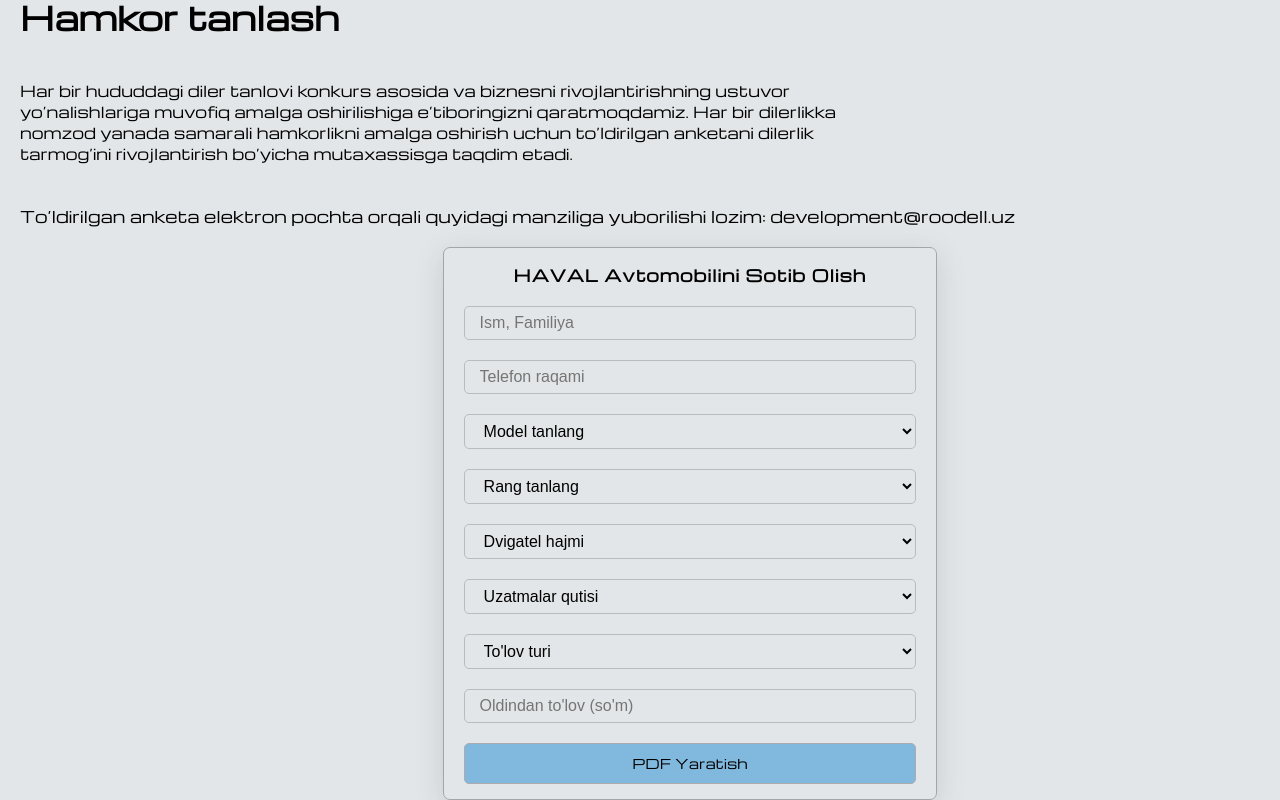
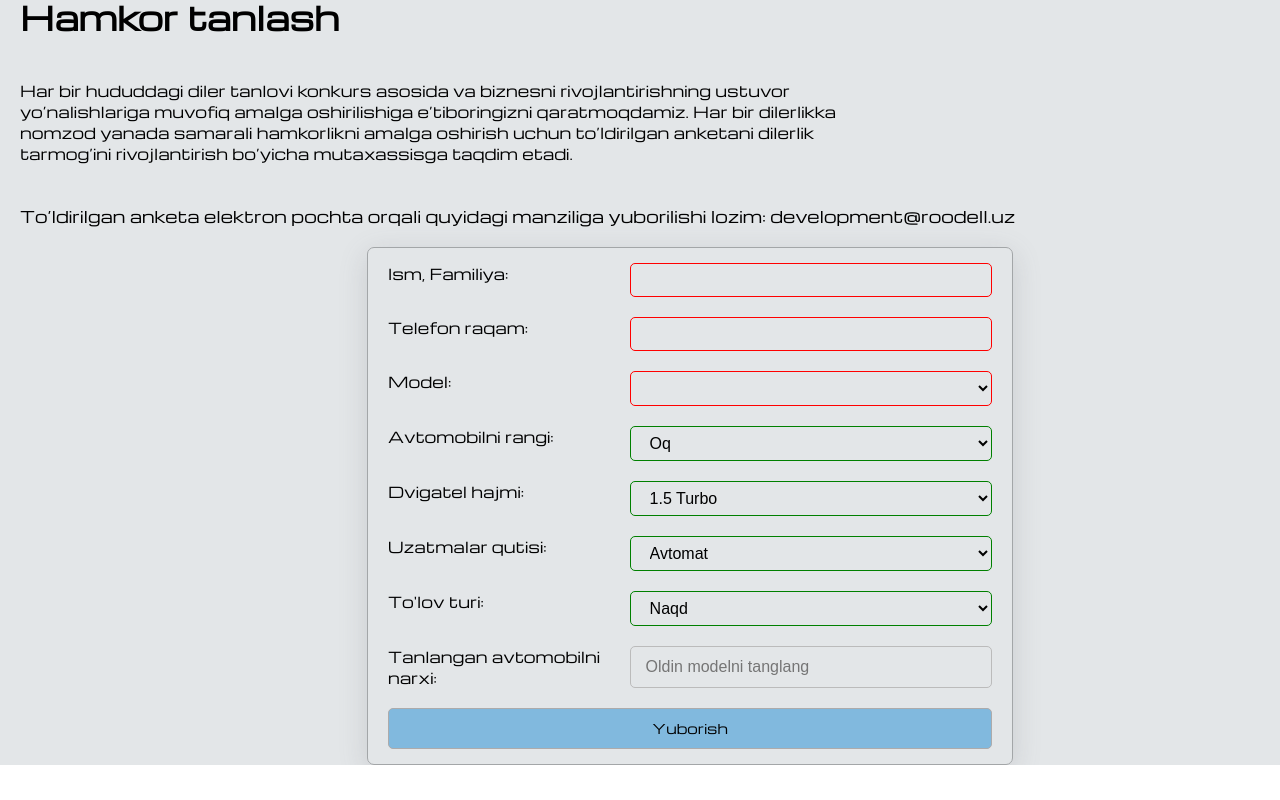
Before and after one commit to akmalshakirov/haval, a React (Vite) app: page /about-gwm/haval-v-uzbekistane/how-become-dealer in a window 1280 px wide. Shown: the part 889-1689 px from the top of the page. After the commit the page ends 1654 px from the top, so only its background shows below. Built offline with nearby package versions, Linux system fonts and the light colour scheme.

Commit message:
download-pdf + dealers page

```diff
--- a/src/Components/DownloadPdf/DownloadPdf.css
+++ b/src/Components/DownloadPdf/DownloadPdf.css
@@ -6,7 +6,6 @@
 .download-pdf-form {
     display: flex;
     flex-direction: column;
-    align-items: center;
     min-width: calc(100% + 100px);
     justify-content: center;
     gap: 20px;
@@ -15,10 +14,26 @@
     border-radius: 7px;
     box-shadow: rgba(100, 100, 111, 0.2) 0px 7px 29px 0px;
     position: relative;
+    transition: 0.3s;
 }
-.download-pdf-form h3 {
-    font-size: 16px;
-    letter-spacing: 1px;
+.download-pdf-form > div {
+    display: flex;
+}
+.download-pdf-form > div > label {
+    font-size: 15px;
+}
+.download-pdf-form > div > input,
+.download-pdf-form > div > select {
+    max-width: 60%;
+    margin-left: auto;
+}
+.download-pdf-form input:invalid,
+.download-pdf-form select:invalid {
+    border-color: red;
+}
+.download-pdf-form input:valid,
+.download-pdf-form select:valid {
+    border-color: green;
 }
 .download-pdf-form input,
 .download-pdf-form select {
--- a/src/Components/DownloadPdf/DownloadPdf.jsx
+++ b/src/Components/DownloadPdf/DownloadPdf.jsx
@@ -2,6 +2,19 @@
 import "./DownloadPdf.css";
 
 export default function DownloadPdf() {
+    const CarModelsArr = [
+        { id: 1, model: "HAVAL Dargo", value: "Dargo", price: "399 900 000" },
+        { id: 2, model: "HAVAL Jolion", value: "Jolion", price: "279 900 000" },
+        { id: 3, model: "HAVAL M6", value: "M6", price: "249 900 000" },
+        { id: 4, model: "HAVAL H6", value: "H6", price: "324 900 000" },
+        {
+            id: 5,
+            model: "GWM WINGLE 7",
+            value: "GWM WINGLE 7",
+            price: "399 900 000",
+        },
+    ];
+
     const [formData, setFormData] = useState({
         fullname: "",
         phone: "",
@@ -11,6 +24,7 @@
         transmission: "",
         payment: "",
         prepayment: "",
+        price: "",
     });
 
     const formatPhoneNumber = (value) => {
@@ -27,6 +41,13 @@
         if (name === "phone") {
             let formattedValue = formatPhoneNumber(value);
             setFormData({ ...formData, [name]: formattedValue });
+        } else if (name === "model") {
+            const selectedCar = CarModelsArr.find((car) => car.value === value);
+            setFormData({
+                ...formData,
+                model: value,
+                price: selectedCar ? selectedCar.price : "",
+            });
         } else {
             setFormData({ ...formData, [name]: value });
         }
@@ -73,64 +94,102 @@
         <div className='download-pdf-page'>
             <div className='download-pdf-container'>
                 <form onSubmit={generatePDF} className='download-pdf-form'>
-                    <h3>HAVAL Avtomobilini Sotib Olish</h3>
+                    <div>
+                        <label htmlFor='toliq-ism'>Ism, Familiya:</label>
                         <input
+                            id='toliq-ism'
                             name='fullname'
-                        placeholder='Ism, Familiya'
                             onChange={handleChange}
                             required
                         />
+                    </div>
+                    <div>
+                        <label htmlFor='telefon-raqam'>Telefon raqam:</label>
                         <input
+                            id='telefon-raqam'
                             type='tel'
                             name='phone'
-                        placeholder='Telefon raqami'
                             value={formData.phone}
                             onChange={handleChange}
                             required
                         />
-                    <select name='model' onChange={handleChange} required>
-                        <option value=''>Model tanlang</option>
-                        <option value='Dargo'>HAVAL Dargo</option>
-                        <option value='Jolion'>HAVAL Jolion</option>
-                        <option value='M6'>HAVAL M6</option>
-                        <option value='H6'>HAVAL H6</option>
-                        <option value='GWM-WINGLE-7'>GWM WINGLE 7</option>
+                    </div>
+                    <div>
+                        <label htmlFor='modelni-tanlash'>Model:</label>
+                        <select
+                            name='model'
+                            id='modelni-tanlash'
+                            onChange={handleChange}
+                            required>
+                            <option value='' selected></option>
+                            {CarModelsArr.map((car) => (
+                                <option key={car.id} value={car.value}>
+                                    {car.model}
+                                </option>
+                            ))}
                         </select>
-                    <select name='color' onChange={handleChange} required>
-                        <option value=''>Rang tanlang</option>
+                    </div>
+                    <div>
+                        <label htmlFor='rangi'>Avtomobilni rangi:</label>
+                        <select
+                            name='color'
+                            id='rangi'
+                            onChange={handleChange}
+                            required>
                             <option value='oq'>Oq</option>
                             <option value='qora'>Qora</option>
                             <option value='kulrang'>Kulrang</option>
                         </select>
-                    <select name='engine' onChange={handleChange} required>
-                        <option value=''>Dvigatel hajmi</option>
+                    </div>
+                    <div>
+                        <label htmlFor='dvigatel-hajmi'>Dvigatel hajmi:</label>
+                        <select
+                            name='engine'
+                            id='dvigatel-hajmi'
+                            onChange={handleChange}
+                            required>
                             <option value='1.5 Turbo'>1.5 Turbo</option>
                             <option value='2.0 Turbo'>2.0 Turbo</option>
                         </select>
+                    </div>
+                    <div>
+                        <label htmlFor='uzatmalar-qutisi'>
+                            Uzatmalar qutisi:
+                        </label>
                         <select
                             name='transmission'
+                            id='uzatmalar-qutisi'
                             onChange={handleChange}
                             required>
-                        <option value=''>Uzatmalar qutisi</option>
                             <option value='Avtomat'>Avtomat</option>
                             <option value='Mexanik'>Mexanik</option>
                         </select>
-                    <select name='payment' onChange={handleChange} required>
-                        <option value=''>To'lov turi</option>
+                    </div>
+                    <div>
+                        <label htmlFor='tolov-turi'>To'lov turi:</label>
+                        <select
+                            name='payment'
+                            id='tolov-turi'
+                            onChange={handleChange}
+                            required>
                             <option value='Naqd'>Naqd</option>
-                        <option value='Kredit'>Kredit</option>
-                        <option value='Lizing'>Lizing</option>
                         </select>
+                    </div>
+                    <div>
+                        <label htmlFor='price'>
+                            Tanlangan avtomobilni narxi:
+                        </label>
                         <input
-                        name='prepayment'
-                        placeholder="Oldindan to'lov (so'm)"
-                        type='number'
-                        min={1}
-                        onChange={handleChange}
-                        required
+                            id='price'
+                            type='text'
+                            name='price'
+                            value={formData.price}
+                            readOnly
+                            placeholder='Oldin modelni tanglang'
                         />
+                    </div>
                     <button type='submit' className='submit-btn'>
-                        PDF Yaratish
+                        Yuborish
                     </button>
                 </form>
             </div>
--- a/src/Pages/Become-dealer/BDealer.jsx
+++ b/src/Pages/Become-dealer/BDealer.jsx
@@ -1,6 +1,6 @@
 import DownloadPdf from "../../Components/DownloadPdf/DownloadPdf";
 import HeaderNavBar from "../../Components/Header/HeaderNavBar";
-import "./Bdealer.css";
+import "./BDealer.css";
 
 function BDealer() {
     return (
```
Lines whose indentation alone changed are shown as unchanged.
